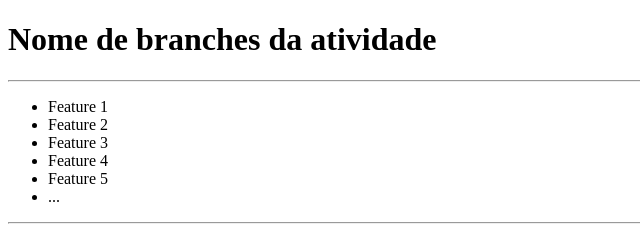
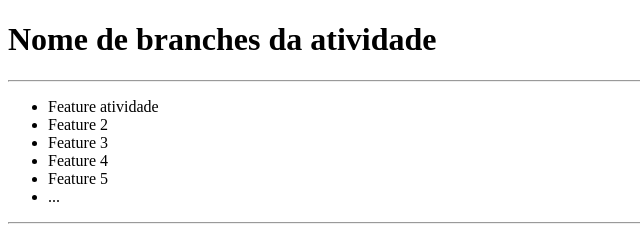
Before and after one commit to renanb12/aulagit, a plain HTML site: page index.html in a window 1280 px wide. Shown: the full height of the page, 0-640 px from the left. Drawn offline with Linux system fonts and the light colour scheme.

Commit message:
Alterei o index.html

```diff
--- a/index.html
+++ b/index.html
@@ -8,7 +8,7 @@
     <h1>Nome de branches da atividade</h1>
     <hr />
     <ul>
-        <li>Feature 1</li>
+        <li>Feature atividade</li>
         <li>Feature 2</li>
         <li>Feature 3</li>
 		<li>Feature 4</li>
```
